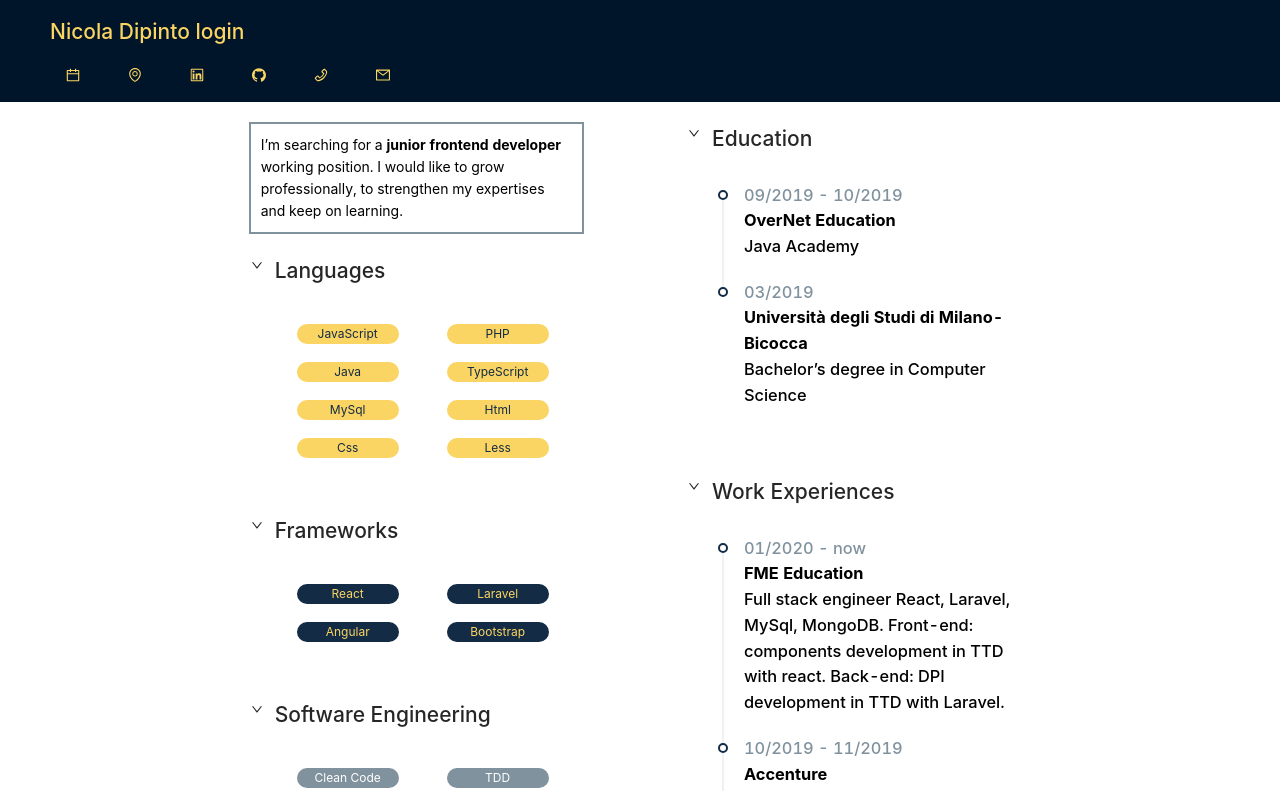
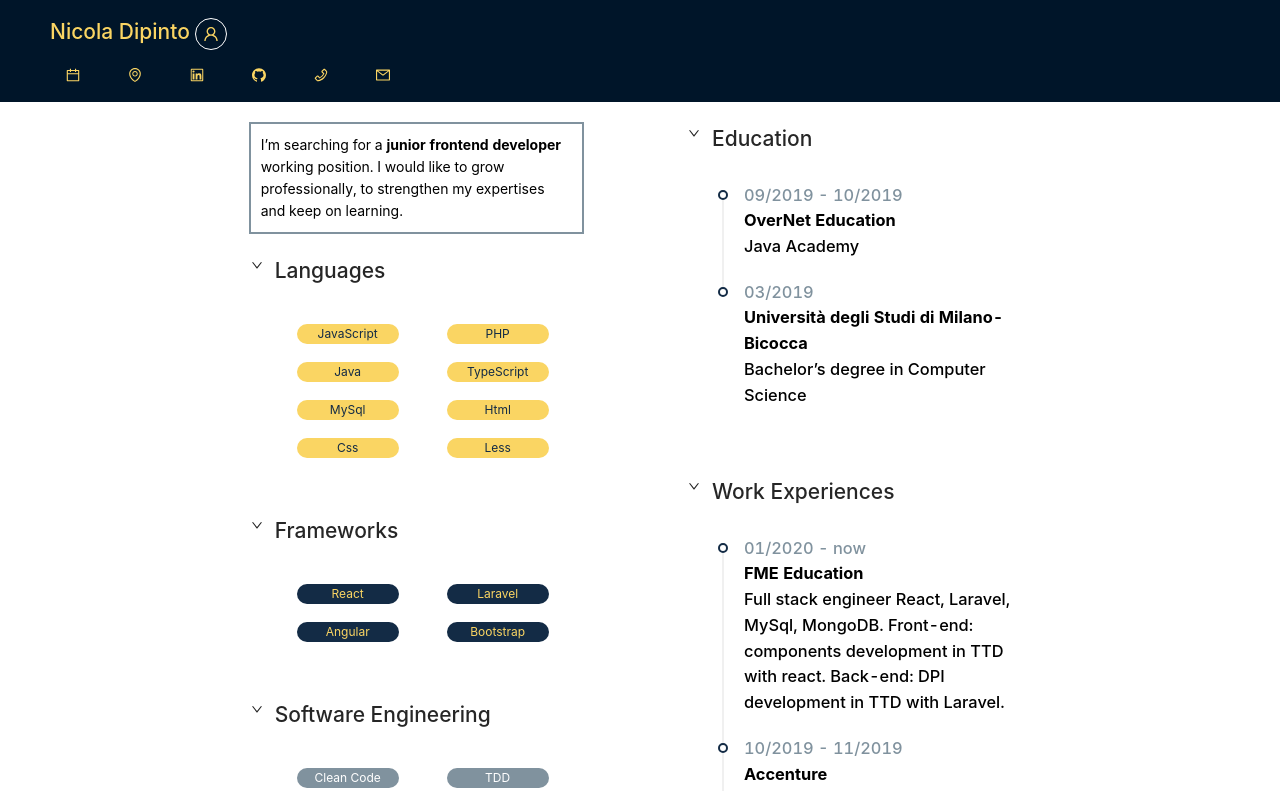
Before and after one commit to NicolaDipintoDev/cv.assignment, a React (Create React App) app in the folder cv-assignment/: page / in a window 1280 px wide. Shown: the top 791 px of the page. Built offline with nearby package versions, Linux system fonts and the light colour scheme.

Commit message:
implement Login

```diff
--- a/cv-assignment/src/components/headerContent/login/login.js
+++ b/cv-assignment/src/components/headerContent/login/login.js
@@ -1,8 +1,14 @@
 import React from "react";
+import { Button, Popover } from 'antd';
+import { UserOutlined } from "@ant-design/icons";
 
 const Login = () => {
   return (
-    <span>login</span>
+    <span>
+       <Popover content={<span className="popoverHeader">Private area</span>}>
+      <Button ghost shape="circle" icon={<UserOutlined className="headerIcon"/>} />
+      </Popover>
+    </span>
   );
 };
 
```
